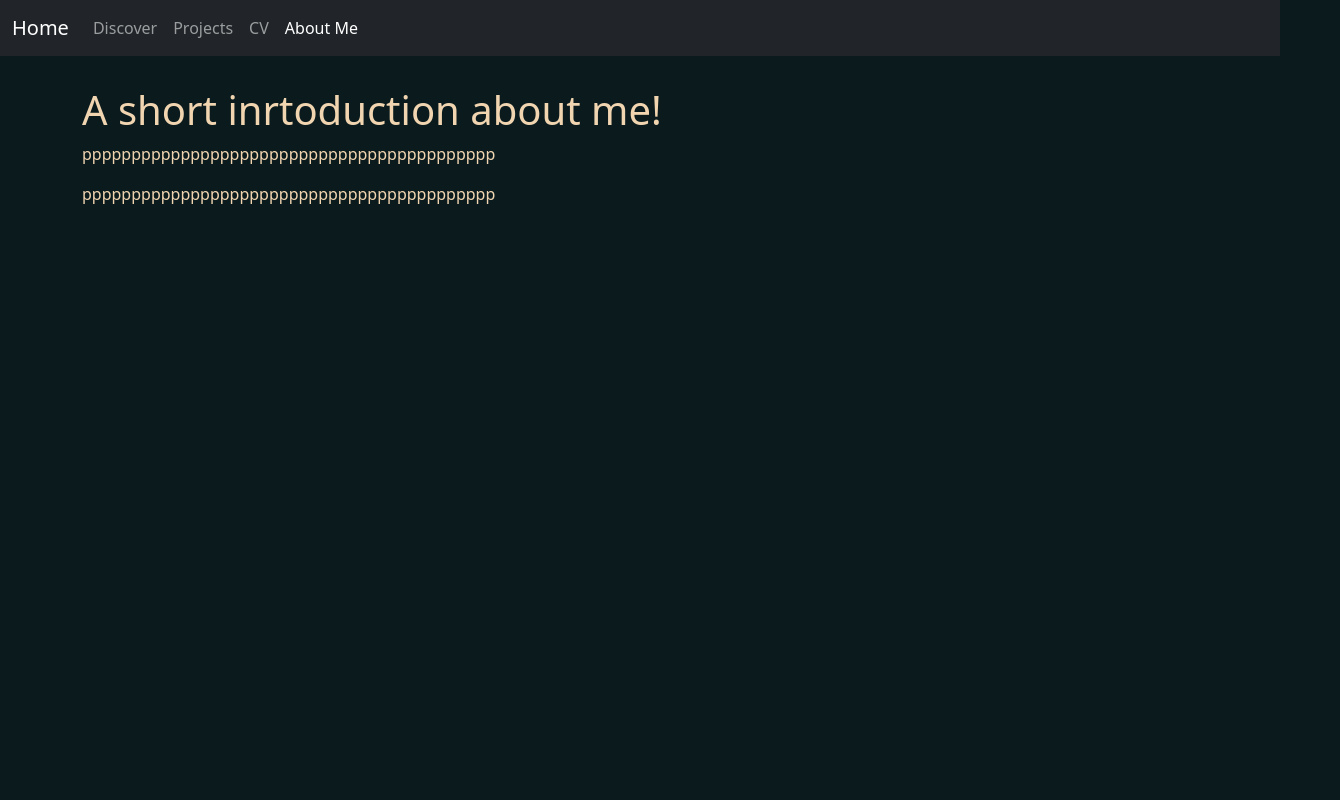
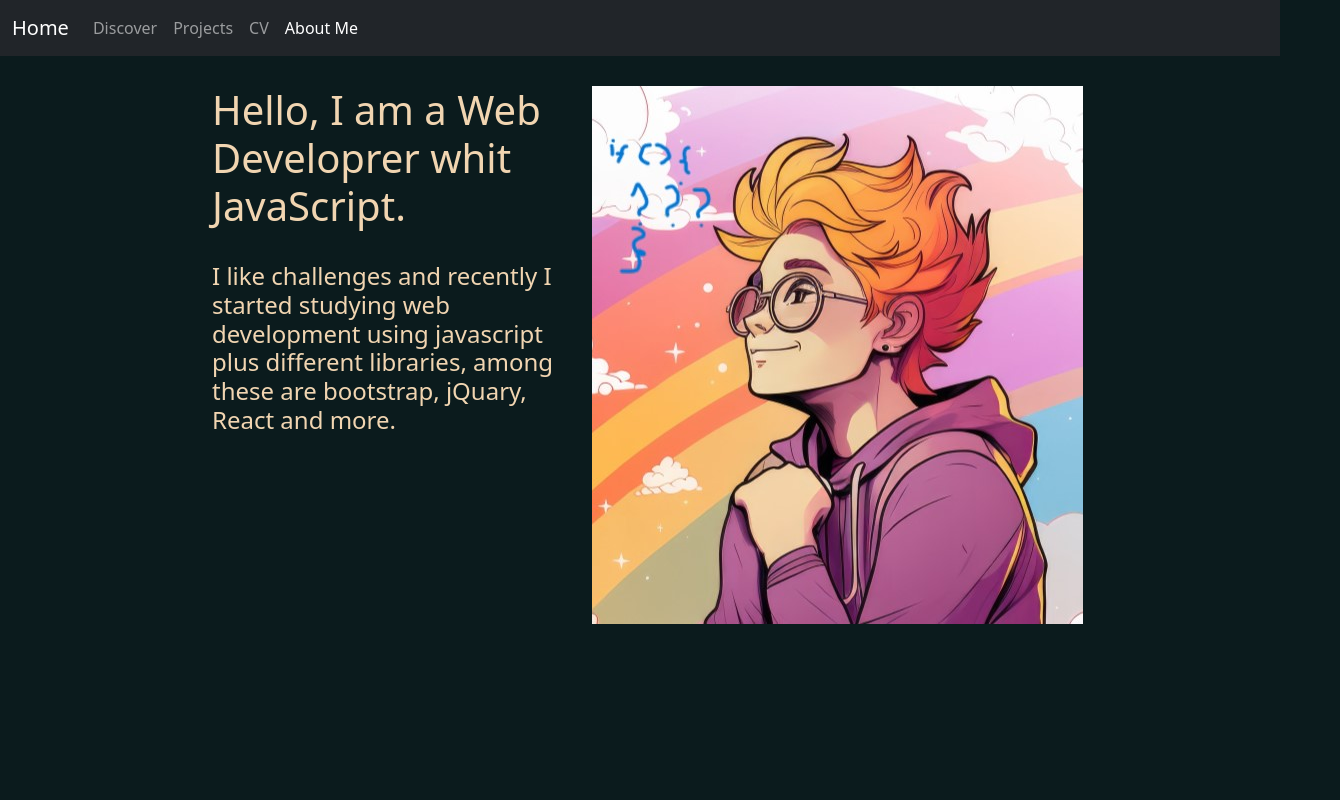
Before and after one commit to Costinel22/Portfolio-using-React, a React (Vite) app: page /aboutMe in a window 1280 px wide. Shown: the top 800 px of the page, 1340 px wide, since content can reach past the window. Built offline with nearby package versions, Linux system fonts and the light colour scheme.

Commit message:
add about me and avatar on home

```diff
--- a/src/components/AboutMe/AboutMe.jsx
+++ b/src/components/AboutMe/AboutMe.jsx
@@ -2,24 +2,20 @@ import React from 'react';
 import Container from '../Container';
 import Row from '../Row';
 import Col from '../Col';
+import myAvatar from '../../image/avatar.jpg';
 
 function AboutMe() {
   return (
     <div>
-      <Container style={{ marginTop: 30 }}>
+      <Container style={{ marginTop: 30, marginLeft: 200}}>
         <Row>
-          <Col size="md-12">
-            <h1>A short inrtoduction about me!</h1>
+          <Col size="md-4 just">
+            <h1>Hello, I am a Web Developrer whit JavaScript.</h1>
+            <br />
+            <h4>I like challenges and recently I started studying web development using javascript plus different libraries, among these are bootstrap, jQuary, React and more. </h4>
           </Col>
-        </Row>
-        <Row>
-          <Col size="md-12">
-            <p>
-              pppppppppppppppppppppppppppppppppppppppppp
-            </p>
-            <p>
-              pppppppppppppppppppppppppppppppppppppppppp
-            </p>
+          <Col size="md-4 just">
+          <img src={myAvatar} alt="My Image avatar" />
           </Col>
         </Row>
       </Container>
--- a/src/pages/About.jsx
+++ b/src/pages/About.jsx
@@ -2,14 +2,27 @@ import React from 'react';
 import Hero from '../components/Hero';
 import myHero from '../image/coffe.jpg'
 import './style.css'
+import Row from '../components/Row'
+import Col from '../components/Col'
+import Container from '../components/Container';
+import myAvatar from '../image/avatar2.jpg';
 
 function About() {
   return (
     <div>
       <Hero backgroundImage={myHero}>
-        <h1 id="setName">Gheorgh Costinel Malaiasi</h1>
-        <h2><a href="https://www.linkedin.com/in/costinel-malaiasi-58510a249">Linkedin</a></h2>
-        <h2><a href="https://github.com/Costinel22">GitHub</a></h2>
+      <Container style={{ marginTop: 30 }} size="md-12 just">
+        <Row>
+          <Col size="md-6 just">
+          <h1 id="setName">Gheorghe Costinel Malaiasi</h1>
+          <h2><a href="https://www.linkedin.com/in/costinel-malaiasi-58510a249">Linkedin</a></h2>
+          <h2><a href="https://github.com/Costinel22">GitHub</a></h2>
+          </Col>
+          <Col size="md-6 just">
+          <img src={myAvatar} alt="My Image avatar" style={{ marginTop: 30, width: 260}} />
+          </Col>
+        </Row>
+     </Container>
       </Hero>
     </div>
   );
--- a/src/pages/style.css
+++ b/src/pages/style.css
@@ -1,4 +1,4 @@
 #setName {
     color: rgb(196, 129, 20);
-    margin-left: -36%;
+    margin-left: -26%;
 }
```
Also changed, not shown: src/image/avatar.jpg (added), src/image/avatar2.jpg (added).
